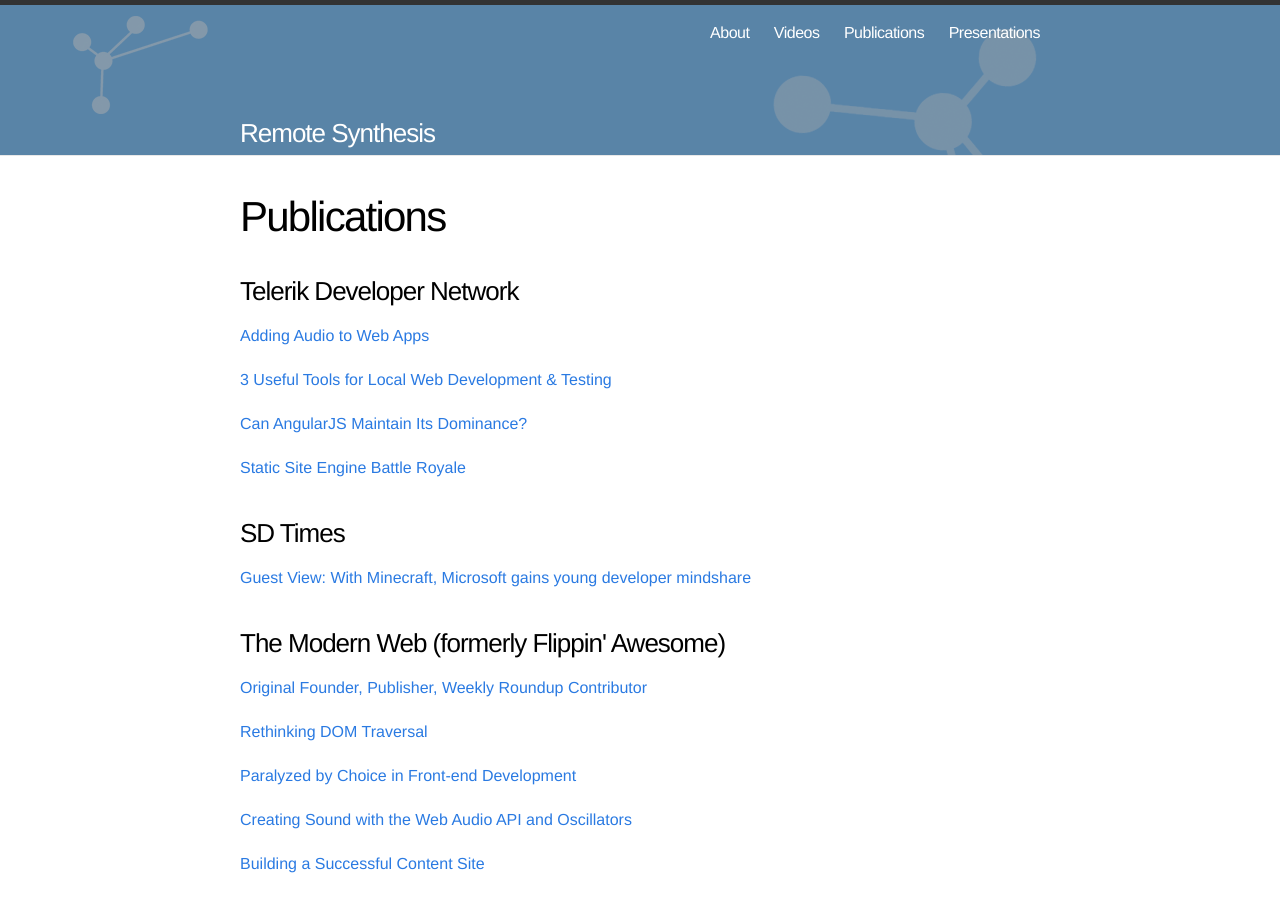
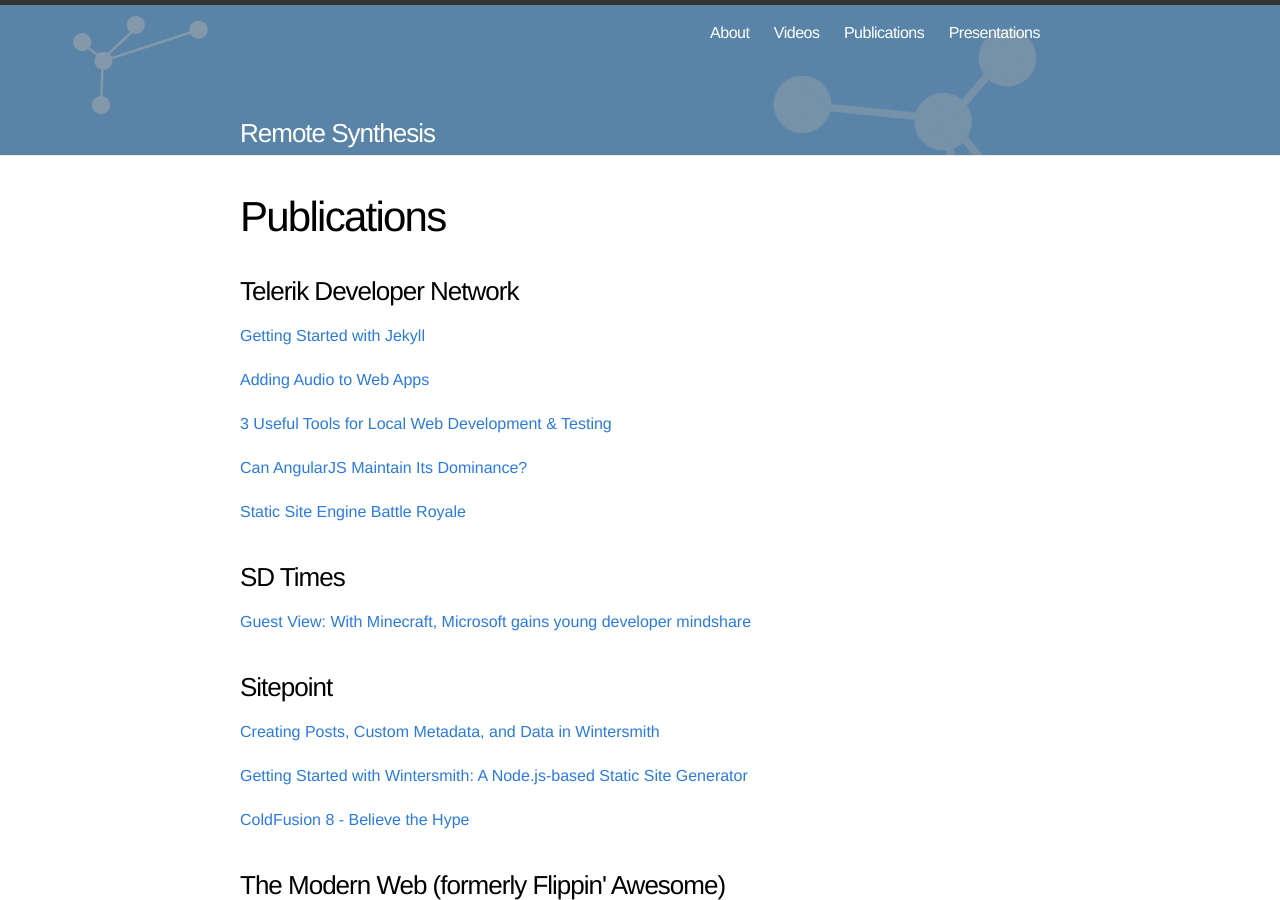
Before and after one commit to remotesynth/remotesynthesis, a Jekyll site: the page built from publications/index.html, in a window 1280 px wide and 900 px high. Built offline with Jekyll 4.4.1, drawn with Linux system fonts in a browser that asks for light colours; some of the changed text lies outside the part shown.

Commit message:
new posts

```diff
--- a/_data/presentations.yaml
+++ b/_data/presentations.yaml
@@ -1,3 +1,7 @@
+-   name: "May 2015"
+    presentations:
+      - "Fluent 2015 - Practical Web Audio"
+      - "JekyllConf 2015 - Comparing Jekyll to the Competition"
 -   name: "March 2015"
     presentations:
       - "DevNexus - Comparing Static Site Engines"
--- a/_data/publications.yaml
+++ b/_data/publications.yaml
@@ -1,5 +1,7 @@
 -   name: "Telerik Developer Network"
     articles:
+      - title: "Getting Started with Jekyll"
+        URL: "http://developer.telerik.com/featured/getting-started-with-jekyll/"
       - title: "Adding Audio to Web Apps"
         URL: "http://developer.telerik.com/featured/adding-audio-to-web-apps/"
       -
@@ -16,6 +18,17 @@
       -
         title: "Guest View: With Minecraft, Microsoft gains young developer mindshare"
         URL: "http://sdtimes.com/guest-view-minecraft-microsoft-gains-young-developer-mindshare/"
+-   name: "Sitepoint"
+    articles:
+      -
+        title: "Creating Posts, Custom Metadata, and Data in Wintersmith"
+        URL: "http://www.sitepoint.com/creating-posts-custom-metadata-data-wintersmith/"
+      -
+        title: "Getting Started with Wintersmith: A Node.js-based Static Site Generator"
+        URL: "http://www.sitepoint.com/getting-started-wintersmith-nodejs-static-site-generator/"
+      -
+        title: "ColdFusion 8 - Believe the Hype"
+        URL: "http://www.sitepoint.com/article/coldfusion-8-believe-hype"
 -   name: "The Modern Web (formerly Flippin' Awesome)"
     articles:
       -
@@ -231,11 +244,6 @@
       -
         title: "Adobe ColdFusion Just Got More RAD"
         URL: "http://www.devarticles.com/c/a/ColdFusion/Adobe-ColdFusion-Just-Got-More-RAD/"
--   name: "Sitepoint"
-    articles:
-      -
-        title: "ColdFusion 8 - Believe the Hype"
-        URL: "http://www.sitepoint.com/article/coldfusion-8-believe-hype"
 -   name: "Fusion Authority Online"
     articles:
       -
```
Also changed, not shown: _posts/2015-03-24-building-static-sites-jekyll.md (added, +16 -0 lines), _posts/2015-04-08-building-static-sites-wintersmith.md (added, +19 -0 lines), _posts/2015-04-29-tools-for-writing-markdown.md (added, +50 -0 lines), _posts/2015-05-07-jekyll-versus-competition.md (added, +18 -0 lines), 4 other files.
